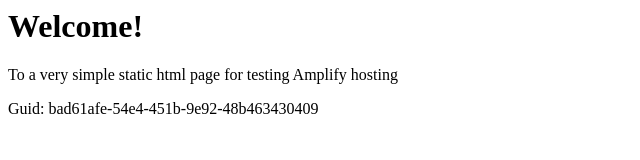
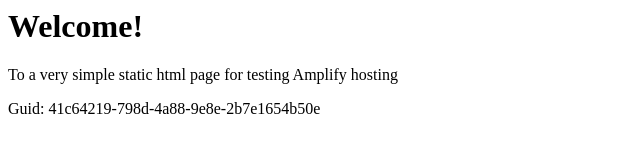
Before and after one commit to aws-aemilia-yul/Github-PR-Commit-Integration-Test-DoNotTouch-GitHubWebhookPushCanaryTest-v1-preprod-ca-central-1, a website: page src/index.html in a window 1280 px wide. Shown: the full height of the page, 0-640 px from the left. Drawn offline with Linux system fonts and the light colour scheme.

Commit message:
commit from integ tests

```diff
--- a/src/index.html
+++ b/src/index.html
@@ -12,6 +12,6 @@
 <body>
     <h1>Welcome!</h1>
     <p>To a very simple static html page for testing Amplify hosting</p>
-    <p>Guid: bad61afe-54e4-451b-9e92-48b463430409</p></body>
+    <p>Guid: 41c64219-798d-4a88-9e8e-2b7e1654b50e</p></body>
 
 </html>
```
